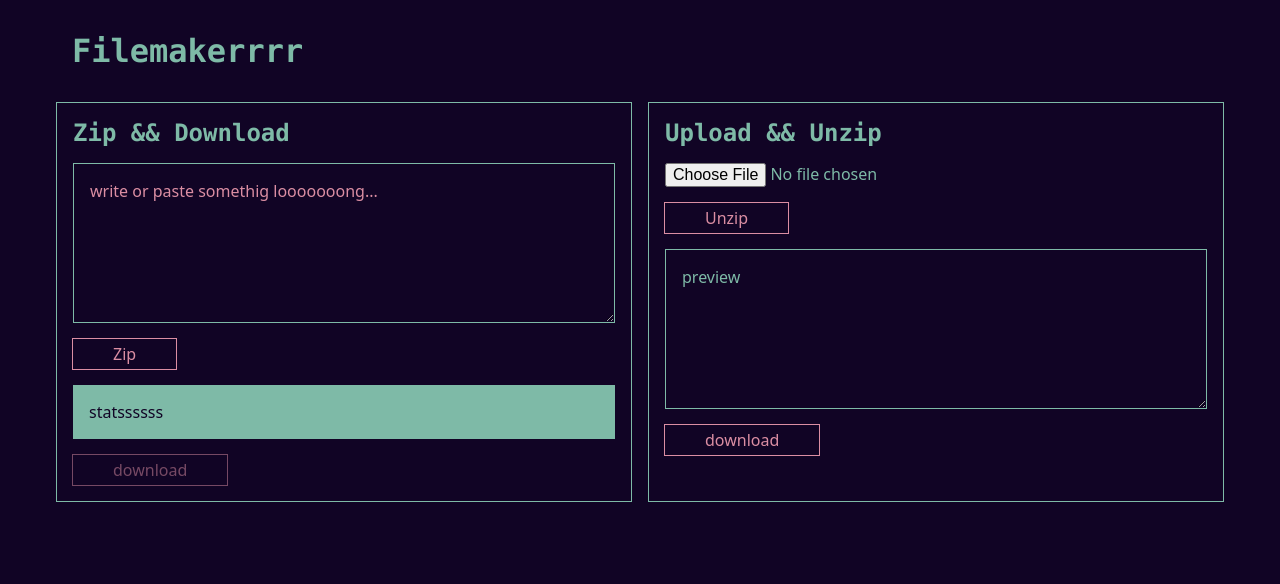
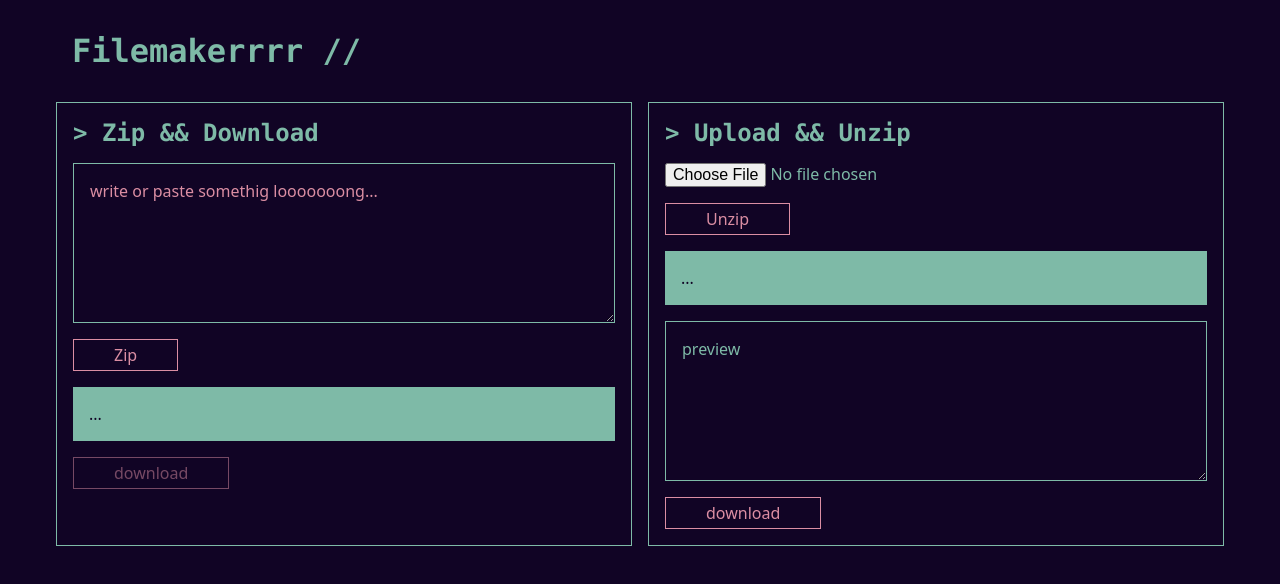
Before and after one commit to dothedada/filemakerrrr, a website with bundled scripts: page index.html in a window 1280 px wide. Built offline with nearby package versions, Linux system fonts and the light colour scheme.

Commit message:
Ajustes estilos

```diff
--- a/index.html
+++ b/index.html
@@ -51,11 +51,11 @@
     </head>
     <body>
         <header>
-            <h1>Filemakerrrr</h1>
+            <h1>Filemakerrrr //</h1>
         </header>
         <div class="demo">
             <div class="zip">
-                <h2>Zip && Download</h2>
+                <h2>> Zip && Download</h2>
                 <textarea
                     name=""
                     id=""
@@ -63,14 +63,17 @@
                 ></textarea>
                 <button class="getTXT" type="button">Zip</button>
 
-                <div class="stats">statssssss</div>
+                <div class="stats">...</div>
 
                 <button class="getTXT" type="button" disabled>download</button>
             </div>
             <div class="unzip">
-                <h2>Upload && Unzip</h2>
+                <h2>> Upload && Unzip</h2>
                 <input class="fileInput" type="file" />
                 <button class="getTXT" type="button">Unzip</button>
+
+                <div class="stats">...</div>
+
                 <div class="preview">preview</div>
                 <button class="getTXT" type="button">download</button>
             </div>
--- a/playground/styles.css
+++ b/playground/styles.css
@@ -37,7 +37,7 @@ hr {
 
 .demo > * {
     padding: 1rem;
-    flex: 2 1 300px;
+    flex: 2 1 350px;
     border: 1px solid var(--text);
 
     display: flex;
@@ -69,26 +69,30 @@ textarea {
     overflow: auto;
 }
 
+:focus-visible {
+    outline: 1px solid var(--text);
+    outline-offset: 3px;
+}
+
 button {
     background: var(--background);
     color: var(--warn);
-    outline: 1px solid var(--warn);
-    border: none;
+    border: 1px solid var(--warn);
     padding: 0.25rem 2.5rem;
 
     &:hover {
         color: var(--error);
-        outline: 1px solid var(--error);
+        border: 1px solid var(--error);
     }
 
     &:active {
         color: var(--background);
-        outline: 1px solid var(--error);
+        border: 1px solid var(--error);
         background-color: var(--error);
     }
 
     &:disabled {
         opacity: 0.5;
-        cursor: not-allowed;
+        pointer-events: none;
     }
 }
```
